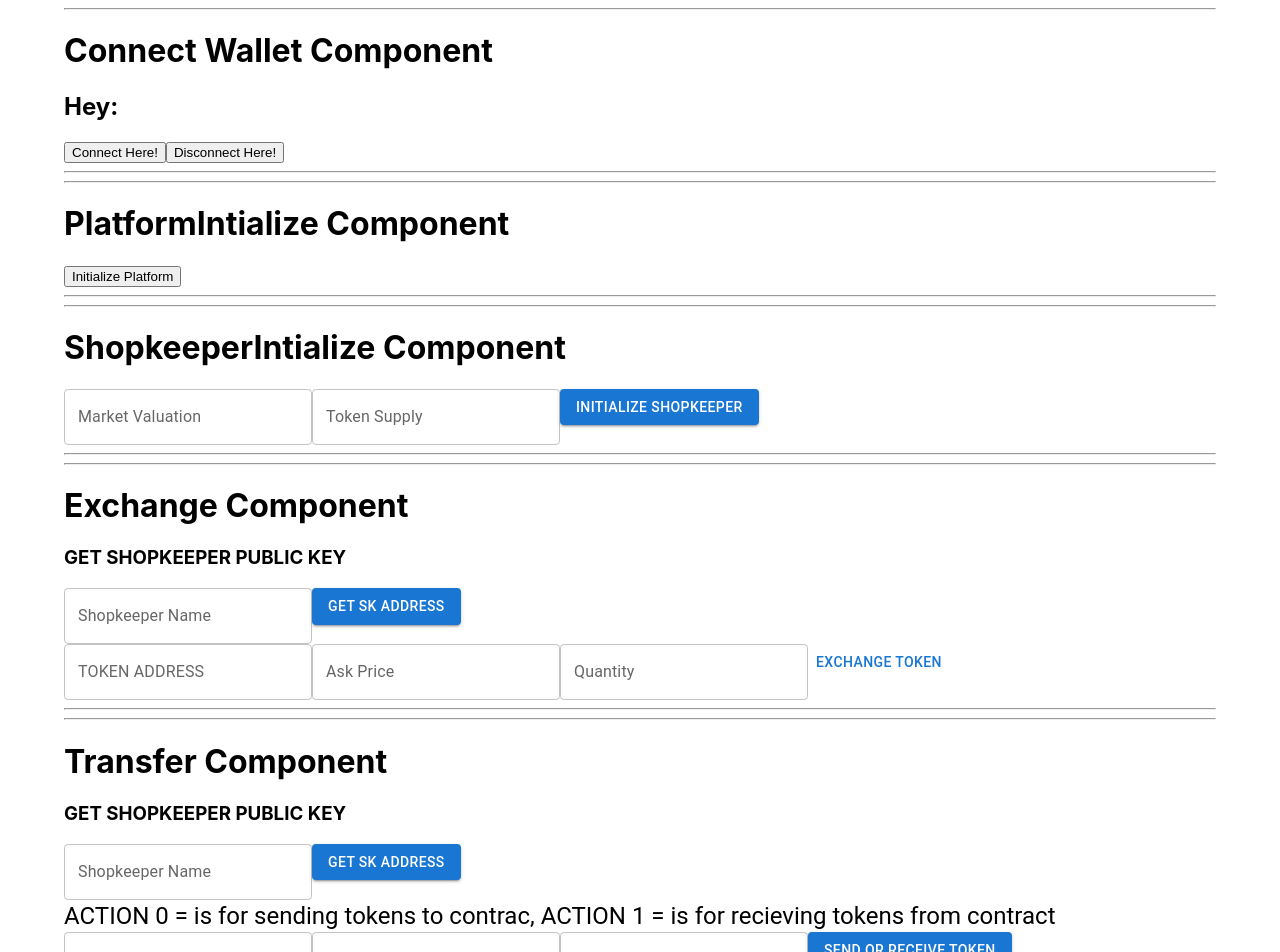
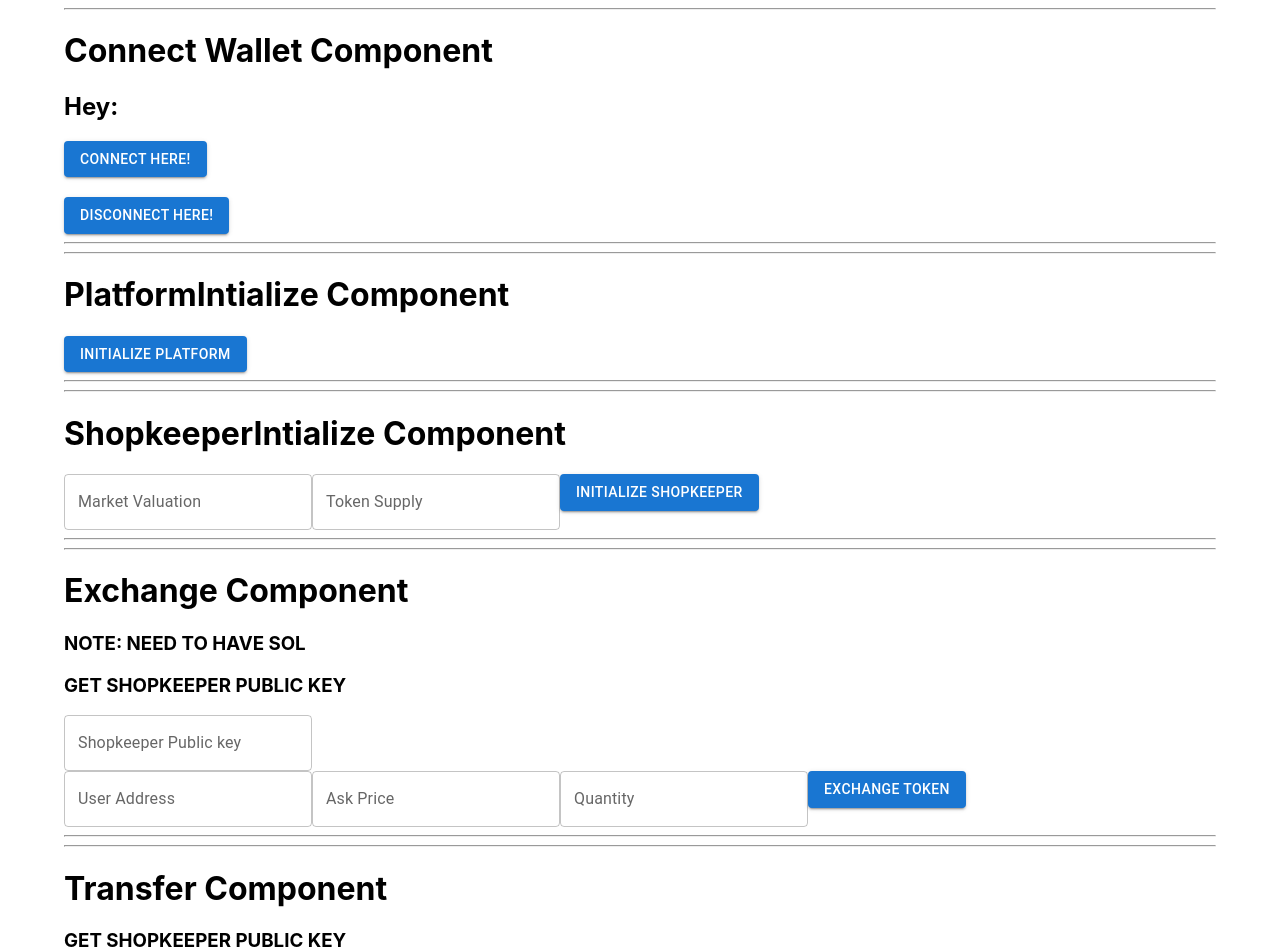
Before and after one commit to pratik-mk/Decense-fe, a React (Create React App) app: page / in a window 1280 px wide. Shown: the top 952 px of the page. Built offline with nearby package versions, Linux system fonts and the light colour scheme; what @solana/web3.js, buffer-layout would draw is missing.

Commit message:
WORKING CODE v.1

```diff
--- a/src/components/ConnectWallet.jsx
+++ b/src/components/ConnectWallet.jsx
@@ -1,3 +1,4 @@
+import { Button } from "@mui/material";
 import React from "react";
 import { useWallet } from "../context/walletContext";
 
@@ -7,7 +8,7 @@ const ConnectWallet = () => {
   const getConnectedWallet = async () => {
     const provider = await window.solana;
     if (provider) {
-      setPubKey(provider.publicKey.toString());
+      setPubKey(provider.publicKey);
       localStorage.setItem("pubKey", provider.pubKey);
     } else console.log("Try to connect again");
   };
@@ -33,8 +34,14 @@ const ConnectWallet = () => {
       <hr />
       <h1>Connect Wallet Component</h1>
       <h2>Hey: {pubKey ? pubKey.toString() : ""}</h2>
-      <button onClick={connectWallet}>Connect Here!</button>
-      <button onClick={disconnectWallet}>Disconnect Here!</button>
+      <Button variant="contained" onClick={connectWallet}>
+        Connect Here!
+      </Button>
+      <br />
+      <br />
+      <Button variant="contained" onClick={disconnectWallet}>
+        Disconnect Here!
+      </Button>
       <hr />
     </div>
   );
--- a/src/components/Exchange.jsx
+++ b/src/components/Exchange.jsx
@@ -9,34 +9,33 @@ import { Typography } from "@mui/material";
 
 const Exchange = () => {
   const { pubKey } = useWallet();
-  const [skDetails, setSkDetails] = useState({
-    skName: "",
-    skAddress: "",
-  });
   const [exchangeValues, setExchangeValues] = useState({
     askPrice: "",
     quantity: "",
+    shopKeeperPublicKey: "",
+    userPublicKey: "",
   });
   let exchangeTX = "";
 
-  const getSKAddress = async (skName) => {
-    try {
-      //make API call
-      const res = await getTokenByName(skName);
-      setSkDetails({ ...skDetails, skAddress: res.address });
-    } catch (e) {
-      console.log(e, "exchange componennt API error");
-    }
-  };
+  // const getSKAddress = async (skName) => {
+  //   try {
+  //     //make API call
+  //     const res = await getTokenByName(skName);
+  //     setSkDetails({ ...skDetails, skAddress: res.address });
+  //   } catch (e) {
+  //     console.log(e, "exchange componennt API error");
+  //   }
+  // };
 
   const handleExchange = () => {
     const exchangeTxRes = exchangeIx(
       exchangeValues.askPrice,
       exchangeValues.quantity,
-      new PublicKey(skDetails.skDetails),
-      pubKey
+      new PublicKey(exchangeValues.shopKeeperPublicKey),
+      new PublicKey(exchangeValues.userPublicKey)
     );
     exchangeTX = exchangeTxRes;
+    console.log(exchangeTxRes, "tx exchange");
     console.log(exchangeIx, "exchangeTx");
   };
 
@@ -44,22 +43,36 @@ const Exchange = () => {
     <div>
       <hr />
       <h1>Exchange Component</h1>
+      <h3> NOTE: NEED TO HAVE SOL</h3>
       <h3>GET SHOPKEEPER PUBLIC KEY</h3>
       <TextField
         type="text"
-        label="Shopkeeper Name"
-        onChange={(e) => setSkDetails({ ...skDetails, skName: e.target.value })}
+        label="Shopkeeper Public key"
+        onChange={(e) =>
+          setExchangeValues({
+            ...exchangeValues,
+            shopKeeperPublicKey: e.target.value,
+          })
+        }
       />
-      <Button
+      {/* <Button
         variant="contained"
         onClick={() => getSKAddress(skDetails.skName)}
       >
         Get SK Address
-      </Button>
+      </Button> */}
       <br />
       {/* create input boxes for ask and quantity, and send in args */}
       {/* Make a backend api call and get the shopkeepers address and put it in new PublicKey("PASTEHERE") */}
-      <TextField label="TOKEN ADDRESS" value={skDetails.skAddress} />
+      <TextField
+        label="User Address"
+        onChange={(e) =>
+          setExchangeValues({
+            ...exchangeValues,
+            userPublicKey: e.target.value,
+          })
+        }
+      />
       <TextField
         type="number"
         label="Ask Price"
@@ -74,7 +87,9 @@ const Exchange = () => {
           setExchangeValues({ ...exchangeValues, quantity: e.target.value })
         }
       />
-      <Button onClick={handleExchange}>Exchange token</Button>
+      <Button variant="contained" onClick={handleExchange}>
+        Exchange token
+      </Button>
       <Typography>{exchangeTX}</Typography>
       <hr />
     </div>
--- a/src/components/PlatformIntialize.jsx
+++ b/src/components/PlatformIntialize.jsx
@@ -1,6 +1,7 @@
 import React from "react";
 import { initializePlatform } from "../utils/initializePlatform";
 import { useWallet } from "../context/walletContext";
+import { Button } from "@mui/material";
 
 const PlatformIntialize = () => {
   const { pubKey } = useWallet();
@@ -8,9 +9,9 @@ const PlatformIntialize = () => {
     <div>
       <hr />
       <h1>PlatformIntialize Component</h1>
-      <button onClick={() => initializePlatform(pubKey)}>
+      <Button variant="contained" onClick={() => initializePlatform(pubKey)}>
         Initialize Platform
-      </button>
+      </Button>
       <hr />
     </div>
   );
--- a/src/components/Transfer.jsx
+++ b/src/components/Transfer.jsx
@@ -7,32 +7,30 @@ import { getTokenByName } from "../services/api";
 
 const Transfer = () => {
   const { pubKey } = useWallet();
-  const [skDetails, setSkDetails] = useState({
-    skName: "",
-    skAddress: "",
-  });
 
   const [transferValues, setTransferValues] = useState({
     action: "",
     amount: "",
+    skPublicKey: "",
+    userPublicKey: "",
   });
 
-  const getSKAddress = async (skName) => {
-    try {
-      //make API call
-      const res = await getTokenByName(skName);
-      setSkDetails({ ...skDetails, skAddress: res.address });
-    } catch (e) {
-      console.log(e, "exchange componennt API error");
-    }
-  };
+  // const getSKAddress = async (skName) => {
+  //   try {
+  //     //make API call
+  //     const res = await getTokenByName(skName);
+  //     setSkDetails({ ...skDetails, skAddress: res.address });
+  //   } catch (e) {
+  //     console.log(e, "exchange componennt API error");
+  //   }
+  // };
 
   const handleTransfer = () => {
     const transferTxRes = sendRecieveTokenIx(
       transferValues.action,
       transferValues.amount,
-      new PublicKey(skDetails.skAddress),
-      pubKey
+      new PublicKey(transferValues.skPublicKey),
+      new PublicKey(transferValues.userPublicKey)
     );
     console.log(transferTxRes, "transferTx");
   };
@@ -44,22 +42,36 @@ const Transfer = () => {
       <h3>GET SHOPKEEPER PUBLIC KEY</h3>
       <TextField
         type="text"
-        label="Shopkeeper Name"
-        onChange={(e) => setSkDetails({ ...skDetails, skName: e.target.value })}
+        label="Shopkeeper Address"
+        onChange={(e) =>
+          setTransferValues({
+            ...transferValues,
+            skPublicKey: e.target.value,
+          })
+        }
       />
-      <Button
+      {/* <Button
         variant="contained"
         onClick={() => getSKAddress(skDetails.skName)}
       >
         Get SK Address
-      </Button>
+      </Button> */}
 
       <br />
       <Typography variant="h5">
         ACTION 0 = is for sending tokens to contrac, ACTION 1 = is for recieving
         tokens from contract
       </Typography>
-      <TextField type="text" label="SK Address" value={skDetails.skAddress} />
+      <TextField
+        type="text"
+        label="User Address"
+        onChange={(e) =>
+          setTransferValues({
+            ...transferValues,
+            userPublicKey: e.target.value,
+          })
+        }
+      />
       <TextField
         type="number"
         label="Amount"
--- a/src/utils/initializeShopKeeper.js
+++ b/src/utils/initializeShopKeeper.js
@@ -14,6 +14,7 @@ import { DECENSE_SHOPKEEPER_STATE } from "./utils";
 
 const BN = require("bn.js");
 
+// skeeper is shopkeeper_pubkey
 export const initializeSK = async (market_valuation, supply, skeeper) => {
   const platform_state_account = await PublicKey.createWithSeed(
     adminId,
@@ -21,12 +22,14 @@ export const initializeSK = async (market_valuation, supply, skeeper) => {
     programId
   );
 
+  // mint_id tostring
   const mintId = await PublicKey.createWithSeed(
     skeeper,
     "SHOPKEEPER MINT",
     TOKEN_PROGRAM_ID
   );
 
+  //skeeper_state
   const skeeper_state = await PublicKey.createWithSeed(
     skeeper,
     "DECENSE USER",
@@ -81,6 +84,7 @@ export const initializeSK = async (market_valuation, supply, skeeper) => {
     ),
   });
 
+  //try catch block
   const tx = await sendTxUsingExternalSignature(
     [initSKIx],
     connection,
@@ -94,13 +98,13 @@ export const initializeSK = async (market_valuation, supply, skeeper) => {
   ///////////////////////////////////////////////////////////////////////////////////////////////
   ////// get shopkeepers data
 
-  const sk_state = await connection.getAccountInfo(skeeper_state);
+  // const sk_state = await connection.getAccountInfo(skeeper_state);
 
-  console.log(sk_state);
+  // console.log(sk_state);
 
-  const decoded = DECENSE_SHOPKEEPER_STATE.decode(sk_state.data);
+  // const decoded = DECENSE_SHOPKEEPER_STATE.decode(sk_state.data);
 
-  console.log(decoded);
+  // console.log(decoded);
 
   ////// to convert byte array pubkey to string => .toString()
   ///////////////////////////////////////////////////////////////////////////////////////////////
```
Also changed, not shown: 2 other files (tests, documents, lock files or other folders).
